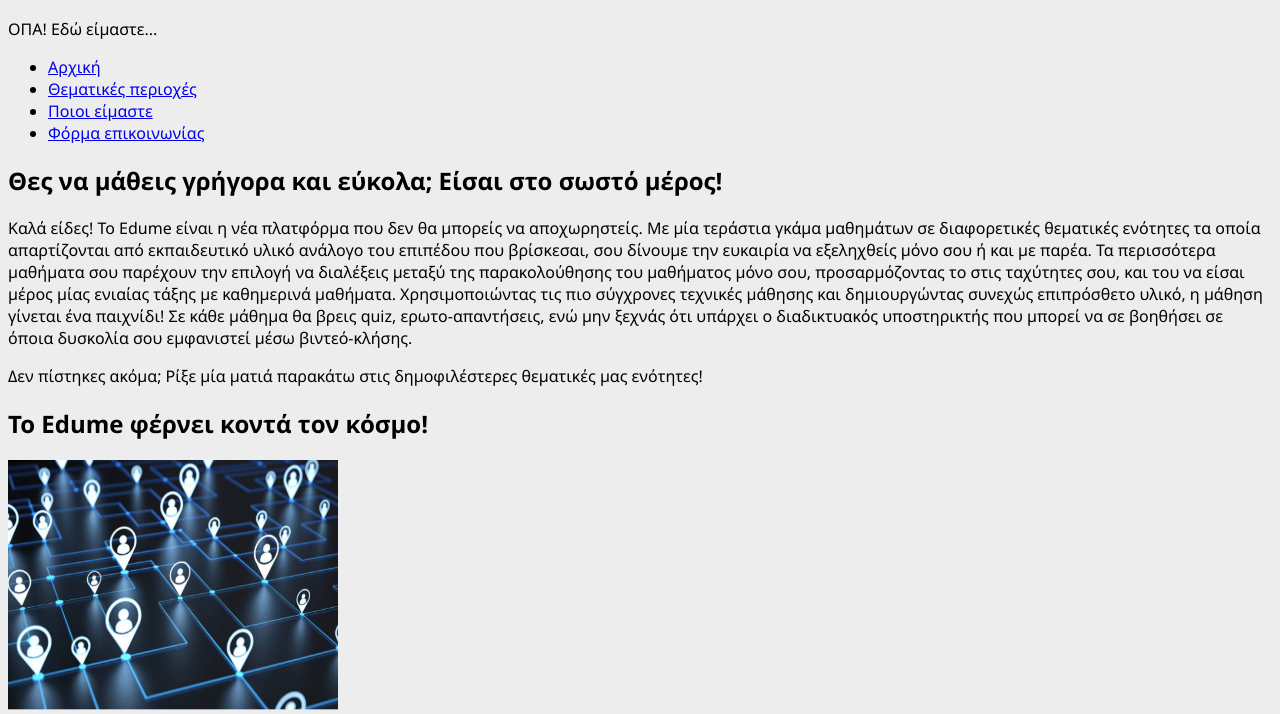
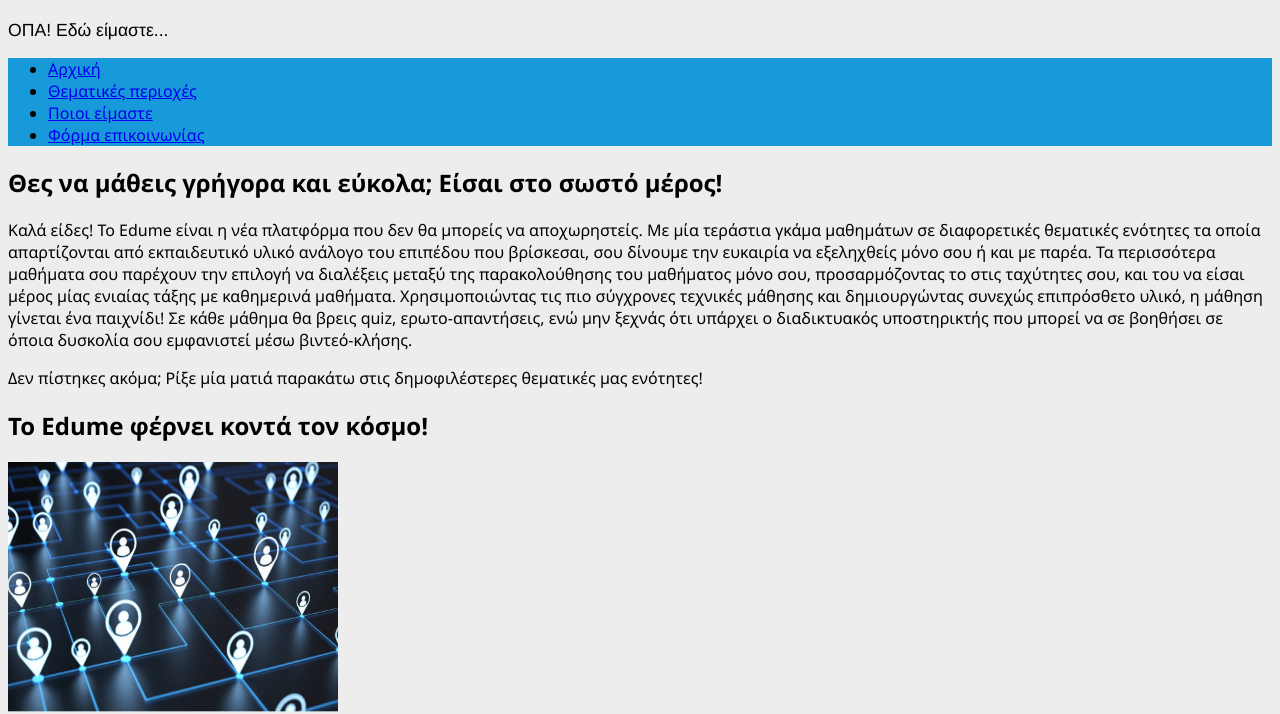
Before and after one commit to Apipilikas/html_project_1, a plain HTML site: page Exercise2/index.html in a window 1280 px wide. Shown: the part 101-815 px from the top of the page. Drawn offline with Linux system fonts and the light colour scheme.

Commit message:
trying different rules -part1

```diff
--- a/Exercise2/styles.css
+++ b/Exercise2/styles.css
@@ -2,3 +2,16 @@ body {
     background-color: #ededed;
     font-family:'Segoe UI', Tahoma, Geneva, Verdana, sans-serif;
 }
+
+header nav{
+    background-color: #1899d9;
+}
+
+header p{
+    font-size: 1.1em;
+    font-family:'Franklin Gothic Medium', 'Arial Narrow', Arial, sans-serif;
+}
+
+.announcement > h3 + p{
+    background-color: aliceblue;
+}
```
